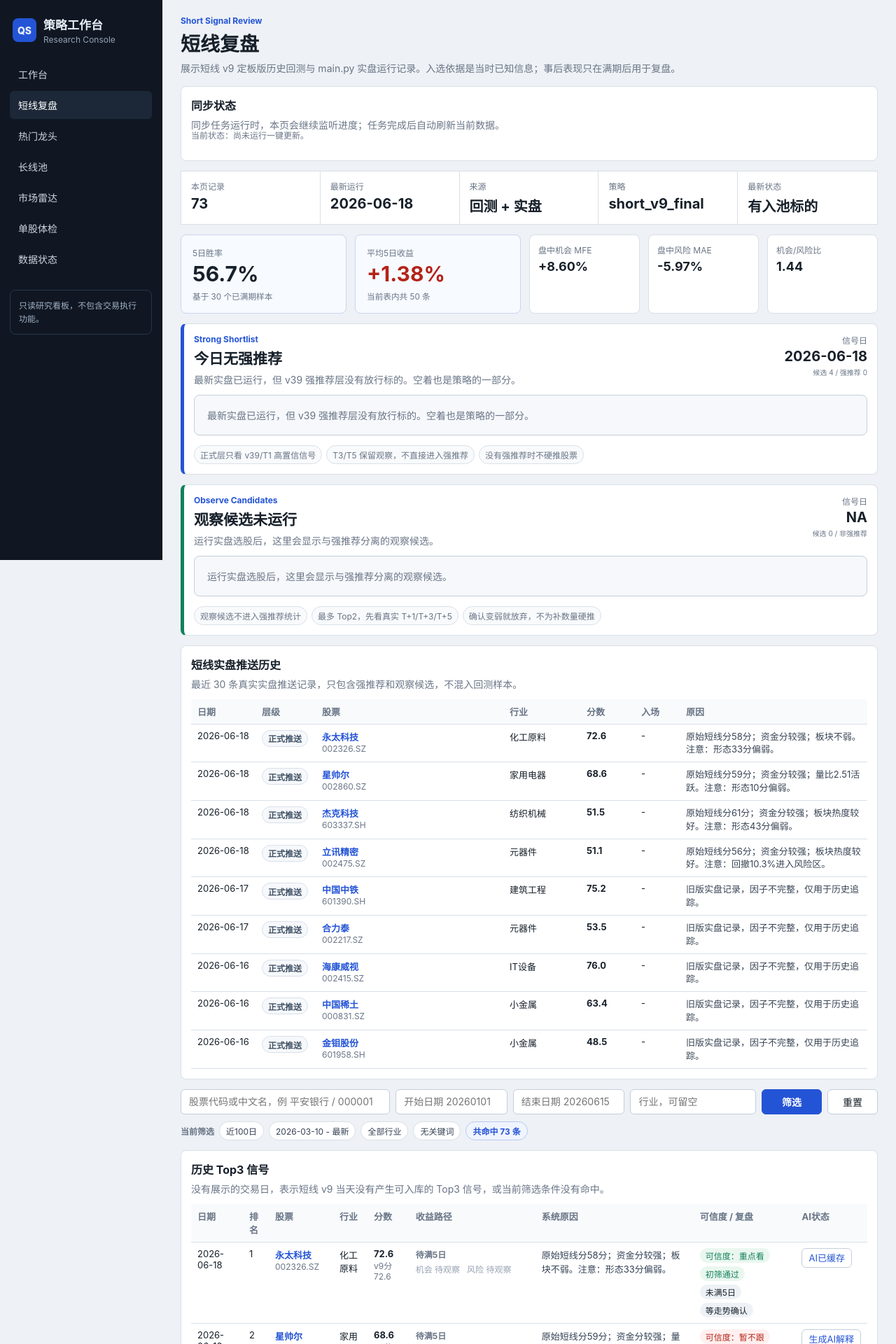
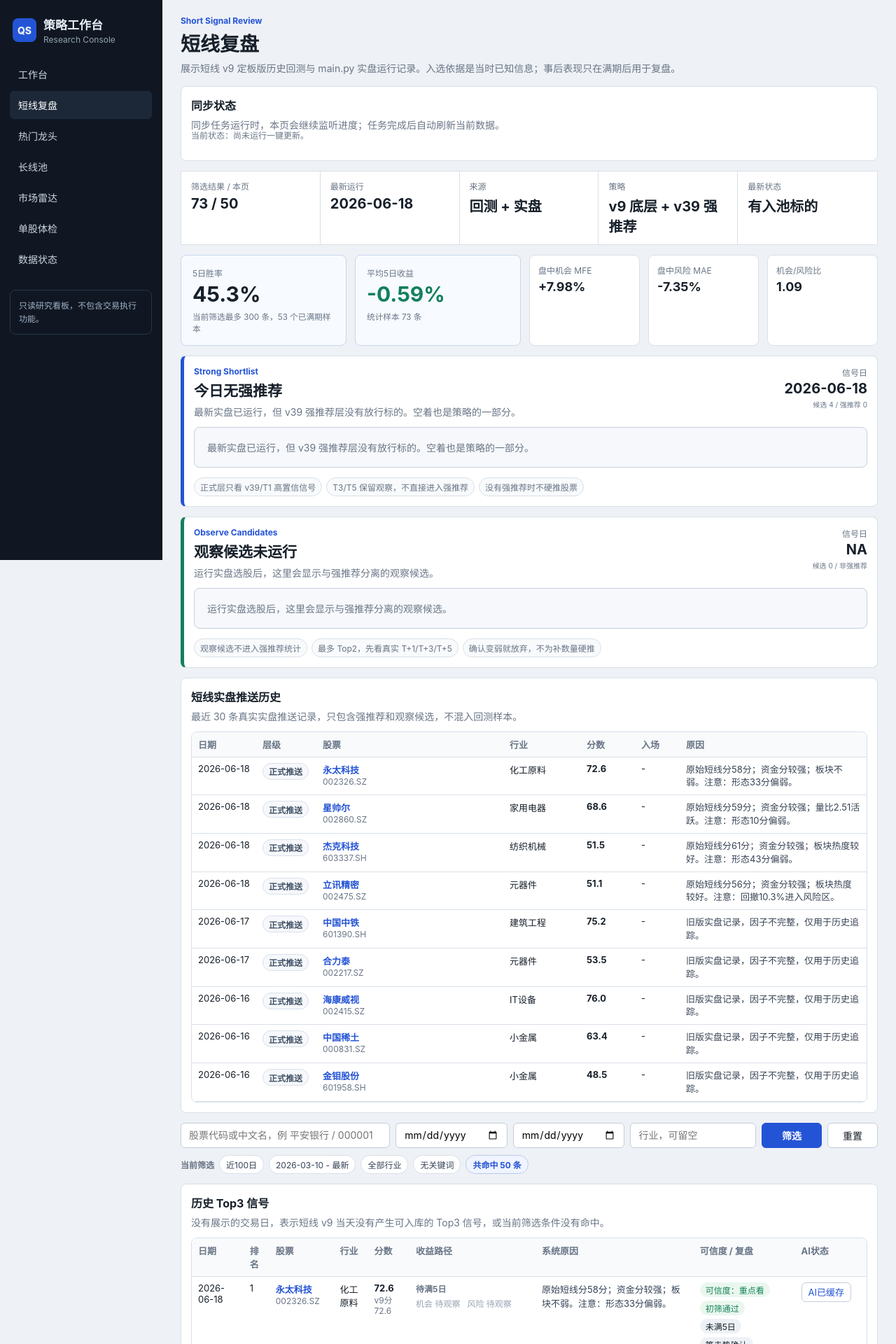
Before and after one commit to xinyipie/Lemon-Quantitative-Stock-Selection, a FastAPI app: page /signals in a window 1280 px wide. Shown: the top 1920 px of the page at 70% size. Run offline with FastAPI, Linux system fonts and the light colour scheme; data comes from the database, SQL or seed files in the repository.

Commit message:
Refocus dashboard and paginate short review

```diff
--- a/web_app/app.py
+++ b/web_app/app.py
@@ -24,7 +24,13 @@ from web_app.services.sector_service import (
     build_strategy_overlap,
 )
 from web_app.services.update_service import decorate_update_status_with_freshness, read_update_status, start_web_update
-from web_app.services.ui_service import display_source_label, format_date_input, format_optional
+from web_app.services.ui_service import (
+    display_source_label,
+    format_date_input,
+    format_optional,
+    normalize_date_input,
+    paginate_items,
+)
 from web_app.services.dragon_service import build_dragon_observation
 from web_app.services.signal_service import (
     build_admission_diagnostics,
@@ -226,7 +232,12 @@ def db_status(request: Request):
     return templates.TemplateResponse(
         request,
         "db_status.html",
-        {"request": request, "status": status, "active_nav": "db"},
+        {
+            "request": request,
+            "status": status,
+            "update_status": read_update_status(),
+            "active_nav": "db",
+        },
     )
 
 
@@ -343,7 +354,14 @@ def stock_detail(request: Request, code: str):
 
 
 @app.get("/signals")
-def signals(request: Request, q: str = "", start: str = "", end: str = "", industry: str = ""):
+def signals(
+    request: Request,
+    q: str = "",
+    start: str = "",
+    end: str = "",
+    industry: str = "",
+    page: str = "1",
+):
     default_window_days = 100
     review_sources = ["backtest_ic_short", "live"]
     review_profiles = ["short_v9_final", "profile_v9_sector_quality_guard"]
@@ -394,8 +412,10 @@ def signals(request: Request, q: str = "", start: str = "", end: str = "", indus
         limit=30,
     )
     latest_signal_date = latest_signal_run["trade_date"] if latest_signal_run else None
-    effective_start = start or build_default_signal_start(latest_signal_date, days=default_window_days)
-    recent_signals = get_recent_signals(
+    normalized_start = normalize_date_input(start)
+    normalized_end = normalize_date_input(end)
+    effective_start = normalized_start or build_default_signal_start(latest_signal_date, days=default_window_days)
+    all_signals = get_recent_signals(
         DEFAULT_SIGNAL_DB_PATH,
         history_db=DEFAULT_HISTORY_DB_PATH,
         limit=300,
@@ -404,16 +424,19 @@ def signals(request: Request, q: str = "", start: str = "", end: str = "", indus
         mode="short",
         query=q or None,
         start=effective_start or None,
-        end=end or None,
+        end=normalized_end or None,
         industry=industry or None,
     )
-    short_stats = summarize_short_signal_performance(recent_signals)
+    short_stats = summarize_short_signal_performance(all_signals, limit=300)
+    recent_signals, page_info = paginate_items(all_signals, page, page_size=50)
     return templates.TemplateResponse(
         request,
         "signals.html",
         {
             "request": request,
             "signals": recent_signals,
+            "all_signals": all_signals,
+            "page_info": page_info,
             "short_stats": short_stats,
             "latest_signal_run": latest_signal_run,
             "strong_recommendation": strong_recommendation,
@@ -422,8 +445,8 @@ def signals(request: Request, q: str = "", start: str = "", end: str = "", indus
             "update_status": read_update_status(),
             "filters": {
                 "q": q,
-                "start": start,
-                "end": end,
+                "start": normalized_start,
+                "end": normalized_end,
                 "industry": industry,
                 "effective_start": effective_start,
                 "default_window_days": default_window_days,
--- a/web_app/templates/signals.html
+++ b/web_app/templates/signals.html
@@ -13,16 +13,16 @@
 {% include "partials/update_status_panel.html" %}
 
 <section class="status-strip">
-  <div class="status-cell"><span>本页记录</span><strong>{{ signals|length }}</strong></div>
+  <div class="status-cell"><span>筛选结果 / 本页</span><strong>{{ page_info.total }} / {{ signals|length }}</strong></div>
   <div class="status-cell"><span>最新运行</span><strong>{{ latest_signal_run.trade_date|fmt_date if latest_signal_run else 'NA' }}</strong></div>
   <div class="status-cell"><span>来源</span><strong>回测 + 实盘</strong></div>
-  <div class="status-cell"><span>策略</span><strong>short_v9_final</strong></div>
+  <div class="status-cell"><span>策略</span><strong>v9 底层 + v39 强推荐</strong></div>
   <div class="status-cell"><span>最新状态</span><strong>{{ latest_signal_run.status_label if latest_signal_run else '未运行' }}</strong></div>
 </section>
 
 <section class="metric-grid short-review-metrics">
-  <div class="metric primary-metric"><span>5日胜率</span><strong>{% if short_stats and short_stats.win_rate is not none %}{{ "%.1f"|format(short_stats.win_rate) }}%{% else %}-{% endif %}</strong><small>基于 {{ short_stats.closed_count if short_stats else 0 }} 个已满期样本</small></div>
-  <div class="metric primary-metric"><span>平均5日收益</span><strong class="{% if short_stats and short_stats.avg_ret_5d is not none and short_stats.avg_ret_5d > 0 %}market-up{% elif short_stats and short_stats.avg_ret_5d is not none and short_stats.avg_ret_5d < 0 %}market-down{% endif %}">{% if short_stats and short_stats.avg_ret_5d is not none %}{{ "%+.2f"|format(short_stats.avg_ret_5d) }}%{% else %}-{% endif %}</strong><small>当前表内共 {{ short_stats.count if short_stats else 0 }} 条</small></div>
+  <div class="metric primary-metric"><span>5日胜率</span><strong>{% if short_stats and short_stats.win_rate is not none %}{{ "%.1f"|format(short_stats.win_rate) }}%{% else %}-{% endif %}</strong><small>当前筛选最多 300 条，{{ short_stats.closed_count if short_stats else 0 }} 个已满期样本</small></div>
+  <div class="metric primary-metric"><span>平均5日收益</span><strong class="{% if short_stats and short_stats.avg_ret_5d is not none and short_stats.avg_ret_5d > 0 %}market-up{% elif short_stats and short_stats.avg_ret_5d is not none and short_stats.avg_ret_5d < 0 %}market-down{% endif %}">{% if short_stats and short_stats.avg_ret_5d is not none %}{{ "%+.2f"|format(short_stats.avg_ret_5d) }}%{% else %}-{% endif %}</strong><small>统计样本 {{ short_stats.count if short_stats else 0 }} 条</small></div>
   <div class="metric secondary-metric"><span>盘中机会 MFE</span><strong>{% if short_stats and short_stats.avg_mfe is not none %}{{ "%+.2f"|format(short_stats.avg_mfe) }}%{% else %}-{% endif %}</strong></div>
   <div class="metric secondary-metric"><span>盘中风险 MAE</span><strong>{% if short_stats and short_stats.avg_mae is not none %}{{ "%+.2f"|format(short_stats.avg_mae) }}%{% else %}-{% endif %}</strong></div>
   <div class="metric secondary-metric"><span>机会/风险比</span><strong>{% if short_stats and short_stats.opportunity_risk_ratio is not none %}{{ "%.2f"|format(short_stats.opportunity_risk_ratio) }}{% else %}-{% endif %}</strong></div>
@@ -39,6 +39,7 @@
     </div>
   </div>
   {% if live_push_history %}
+  <div class="table-shell" role="region" aria-label="短线实盘推送历史" tabindex="0">
   <table class="dense-table live-push-history-table">
     <thead>
       <tr>
@@ -65,16 +66,21 @@
       {% endfor %}
     </tbody>
   </table>
+  </div>
   {% else %}
   <div class="empty-state soft">暂无实盘推送历史。</div>
   {% endif %}
 </section>
 
 <form class="filter-bar" action="/signals" method="get">
-  <input name="q" value="{{ filters.get('q', '') }}" placeholder="股票代码或中文名，例 平安银行 / 000001">
-  <input name="start" value="{{ filters.get('start', '') }}" placeholder="开始日期 20260101">
-  <input name="end" value="{{ filters.get('end', '') }}" placeholder="结束日期 20260615">
-  <input name="industry" value="{{ filters.get('industry', '') }}" placeholder="行业，可留空">
+  <label class="sr-only" for="signal-query">股票代码或中文名</label>
+  <label class="sr-only" for="signal-start">开始日期</label>
+  <label class="sr-only" for="signal-end">结束日期</label>
+  <label class="sr-only" for="signal-industry">行业</label>
+  <input id="signal-query" name="q" value="{{ filters.get('q', '') }}" placeholder="股票代码或中文名，例 平安银行 / 000001">
+  <input id="signal-start" type="date" name="start" value="{{ filters.get('start', '')|fmt_date_input }}">
+  <input id="signal-end" type="date" name="end" value="{{ filters.get('end', '')|fmt_date_input }}">
+  <input id="signal-industry" name="industry" value="{{ filters.get('industry', '') }}" placeholder="行业，可留空">
   <button type="submit">筛选</button>
   <a class="ghost-button" href="/signals">重置</a>
 </form>
@@ -104,6 +110,7 @@
       <p>没有展示的交易日，表示短线 v9 当天没有产生可入库的 Top3 信号，或当前筛选条件没有命中。</p>
     </div>
   </div>
+  <div class="table-shell" role="region" aria-label="历史 Top3 信号" tabindex="0">
   <table class="dense-table review-table">
     <thead>
       <tr>
@@ -152,5 +159,13 @@
     {% endfor %}
     </tbody>
   </table>
+  </div>
+  <nav class="pagination" aria-label="短线复盘分页">
+    <span>第 {{ page_info.page }} / {{ page_info.total_pages }} 页 · 第 {{ page_info.start_index }}-{{ page_info.end_index }} 条，共 {{ page_info.total }} 条</span>
+    <div class="pagination-actions">
+      {% if page_info.page > 1 %}<a class="ghost-button" href="{{ request.url.include_query_params(page=page_info.page - 1) }}">上一页</a>{% endif %}
+      {% if page_info.page < page_info.total_pages %}<a class="ghost-button" href="{{ request.url.include_query_params(page=page_info.page + 1) }}">下一页</a>{% endif %}
+    </div>
+  </nav>
 </div>
 {% endblock %}
```
Also changed, not shown: tests/test_web_app.py (+31 -1 lines), web_app/templates/dashboard.html (+26 -23 lines), web_app/templates/db_status.html (+22 -7 lines).
